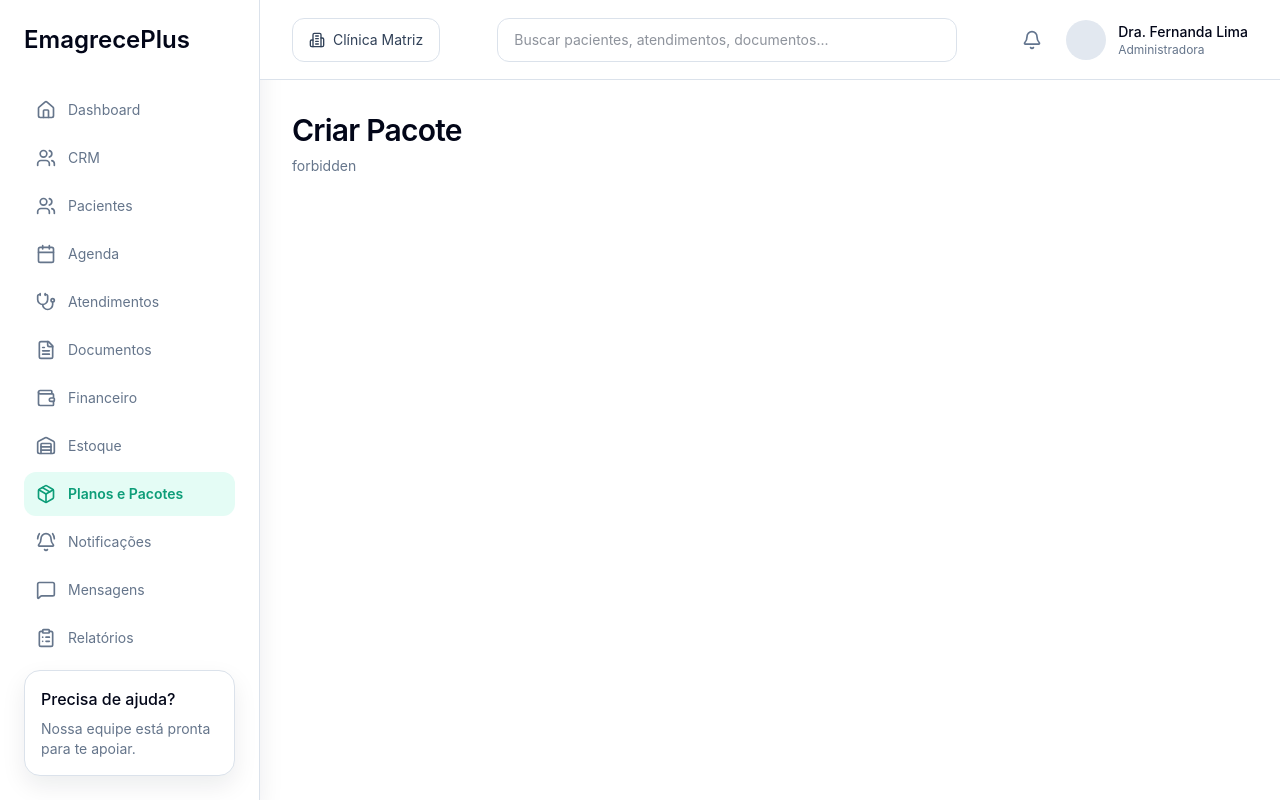
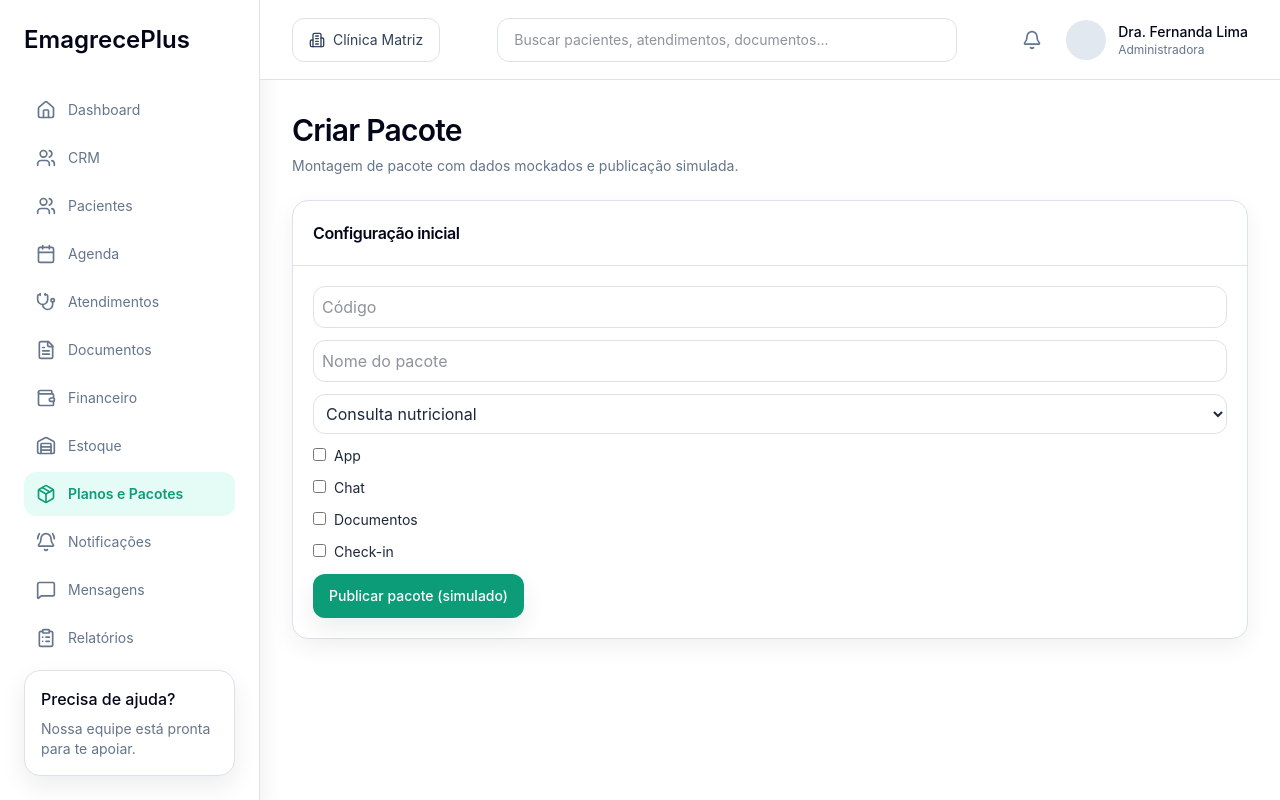
Before and after one commit to erickfroes/emagreceplus-ui-blueprint, a Next.js app: page /packages/new in a window 1280 px wide. Built offline with nearby package versions, Linux system fonts and the light colour scheme.

Commit message:
Polish medium-priority screens with explicit LEEF UI states

```diff
--- a/src/app/contracts/[contractId]/page.tsx
+++ b/src/app/contracts/[contractId]/page.tsx
@@ -3,10 +3,12 @@ import { useParams } from "next/navigation";
 import { DashboardShell } from "@/components/layout/DashboardShell";
 import { PageHeader } from "@/components/ui/PageHeader";
 import { Card, CardContent, CardHeader, CardTitle } from "@/components/ui/Card";
+import { Badge } from "@/components/ui/Badge";
 
 export default function ContractPage() {
   const params = useParams<{ contractId: string }>();
-  return <DashboardShell active="Planos e Pacotes"><PageHeader title={`Contrato do Pacote #${params.contractId}`} description="Documento contratual em estado simulado com assinatura planejada (não configurado)." />
-    <Card><CardHeader><CardTitle>Status contratual</CardTitle></CardHeader><CardContent>D4Sign: não configurado. Documento pronto para revisão jurídica antes da assinatura.</CardContent></Card>
+  return <DashboardShell active="Planos e Pacotes"><PageHeader title={`Contrato do Pacote #${params.contractId}`} description="Checklist contratual com provider D4Sign em modo não configurado." />
+    <Card className="mb-4"><CardHeader><CardTitle>Status contratual</CardTitle></CardHeader><CardContent className="space-y-2 text-sm"><p><strong>Provider:</strong> D4Sign</p><p><strong>Modo:</strong> não configurado/simulado</p><p><strong>Armazenamento:</strong> Supabase Storage privado (planejado)</p><Badge tone="warning">assinatura pendente</Badge></CardContent></Card>
+    <Card><CardHeader><CardTitle>Checklist rápido</CardTitle></CardHeader><CardContent className="space-y-2 text-sm"><p>• Revisão jurídica interna concluída</p><p>• Validação de cláusulas LGPD pendente</p><p>• Envio para assinatura digital simulado</p></CardContent></Card>
   </DashboardShell>;
 }
--- a/src/app/crm/leads/[leadId]/page.tsx
+++ b/src/app/crm/leads/[leadId]/page.tsx
@@ -1,6 +1,7 @@
 import { notFound } from "next/navigation";
 import { DashboardShell } from "@/components/layout/DashboardShell";
 import { Badge } from "@/components/ui/Badge";
+import { PageHeader } from "@/components/ui/PageHeader";
 import { Card, CardContent, CardHeader, CardTitle } from "@/components/ui/Card";
 import { crmLeads } from "@/data/mock/crm";
 
@@ -12,8 +13,7 @@ export default async function LeadDetailPage({ params }: { params: Promise<{ lea
 
   return (
     <DashboardShell active="CRM">
-      <h1 className="text-2xl font-semibold text-slate-950">Detalhe do lead</h1>
-      <p className="mb-6 mt-1 text-sm text-muted-foreground">Visão comercial e histórico de qualificação do lead.</p>
+      <PageHeader title="Detalhe do lead" description="Visão comercial, timeline e ações rápidas de qualificação." />
       <div className="grid gap-4 lg:grid-cols-3">
         <Card className="lg:col-span-2">
           <CardHeader><CardTitle>{lead.nome}</CardTitle><Badge tone="primary">{lead.stage}</Badge></CardHeader>
@@ -26,8 +26,8 @@ export default async function LeadDetailPage({ params }: { params: Promise<{ lea
           </CardContent>
         </Card>
         <Card>
-          <CardHeader><CardTitle>Tags</CardTitle></CardHeader>
-          <CardContent className="flex flex-wrap gap-2">{lead.tags.map((tag) => <Badge key={tag}>{tag}</Badge>)}</CardContent>
+          <CardHeader><CardTitle>Quick actions</CardTitle></CardHeader>
+          <CardContent className="space-y-3 text-sm"><p>Próximo contato: até 24h</p><p>Canal preferencial: WhatsApp</p><div className="flex flex-wrap gap-2">{lead.tags.map((tag) => <Badge key={tag}>{tag}</Badge>)}</div></CardContent>
         </Card>
       </div>
     </DashboardShell>
--- a/src/app/finance/payouts/page.tsx
+++ b/src/app/finance/payouts/page.tsx
@@ -1,4 +1,28 @@
 import { DashboardShell } from "@/components/layout/DashboardShell";
 import { PageHeader } from "@/components/ui/PageHeader";
 import { Card, CardContent, CardHeader, CardTitle } from "@/components/ui/Card";
-export default function PayoutsPage() { return <DashboardShell active="Financeiro"><PageHeader title="Repasses de Profissionais" description="Controle de repasses e conferências sem integração externa." /><Card><CardHeader><CardTitle>Próximos repasses</CardTitle></CardHeader><CardContent>Dr. Lucas: R$ 4.320,00 • Dra. Paula: R$ 3.860,00 • Status: aguardando confirmação.</CardContent></Card></DashboardShell>; }
+import { Badge } from "@/components/ui/Badge";
+import { resolveUiState } from "@/data/mock/ui-states";
+import { EmptyState } from "@/components/ui/EmptyState";
+import { ErrorState } from "@/components/ui/ErrorState";
+import { ForbiddenState } from "@/components/ui/ForbiddenState";
+import { LoadingState } from "@/components/ui/LoadingState";
+
+const payouts = [
+  { professional: "Dr. Lucas", amount: "R$ 4.320,00", status: "aguardando" },
+  { professional: "Dra. Paula", amount: "R$ 3.860,00", status: "conferido" },
+] as const;
+
+export default async function PayoutsPage({ searchParams }: { searchParams?: Promise<{ state?: string }> }) {
+  const params = searchParams ? await searchParams : undefined;
+  const state = resolveUiState(params?.state);
+
+  return <DashboardShell active="Financeiro"><PageHeader title="Repasses de Profissionais" description="Conferência e liberação de repasses com fluxo apenas simulado." />
+    {state === "loading" ? <LoadingState title="Carregando repasses" /> : null}
+    {state === "empty" ? <EmptyState title="Sem repasses pendentes" description="Não há repasses para o período selecionado." /> : null}
+    {state === "error" ? <ErrorState title="Falha ao carregar repasses" /> : null}
+    {state === "forbidden" ? <ForbiddenState title="Acesso negado aos repasses" /> : null}
+
+    {state === "default" ? <Card><CardHeader><CardTitle>Próximos repasses</CardTitle></CardHeader><CardContent className="space-y-3">{payouts.map((item) => <div key={item.professional} className="flex items-center justify-between rounded-2xl border border-border p-4"><div><p className="font-medium text-graphite">{item.professional}</p><p className="text-sm text-muted-foreground">Competência mensal</p></div><div className="flex items-center gap-3"><span className="font-semibold">{item.amount}</span><Badge tone={item.status === "conferido" ? "success" : "warning"}>{item.status}</Badge></div></div>)}</CardContent></Card> : null}
+  </DashboardShell>;
+}
--- a/src/app/packages/new/page.tsx
+++ b/src/app/packages/new/page.tsx
@@ -2,29 +2,38 @@ import { DashboardShell } from "@/components/layout/DashboardShell";
 import { PageHeader } from "@/components/ui/PageHeader";
 import { Card, CardContent, CardHeader, CardTitle } from "@/components/ui/Card";
 import { Button } from "@/components/ui/Button";
-import { createPackageAction } from "./actions";
-import { createClient } from "@/lib/ui-only/server";
+import { EmptyState } from "@/components/ui/EmptyState";
+import { ErrorState } from "@/components/ui/ErrorState";
+import { ForbiddenState } from "@/components/ui/ForbiddenState";
+import { LoadingState } from "@/components/ui/LoadingState";
+import { resolveUiState } from "@/data/mock/ui-states";
 
-export default async function NewPackagePage() {
-  const supabase = await createClient();
-  const { data: authData } = await supabase.auth.getUser();
-  if (!authData.user) return <DashboardShell active="Planos e Pacotes"><PageHeader title="Criar Pacote" description="forbidden" /></DashboardShell>;
+const services = [
+  { id: "srv-1", name: "Consulta nutricional" },
+  { id: "srv-2", name: "Acompanhamento mensal" },
+] as const;
 
-  const { data: servicesData, error } = await supabase.from("services").select("id,name,status").eq("status", "active");
-  const services = (servicesData ?? []) as Array<{ id: string; name: string }>;
+export default async function NewPackagePage({ searchParams }: { searchParams?: Promise<{ state?: string }> }) {
+  const params = searchParams ? await searchParams : undefined;
+  const state = resolveUiState(params?.state);
 
-  return <DashboardShell active="Planos e Pacotes"><PageHeader title="Criar Pacote" description="Criação de pacote com persistência em Supabase." />
-    <Card><CardHeader><CardTitle>Configuração inicial</CardTitle></CardHeader><CardContent>
-      {error ? <p>error: {error.message}</p> : !services?.length ? <p>empty</p> : <form action={createPackageAction} className="space-y-3">
-        <input name="code" placeholder="Código" className="border rounded p-2 w-full" required />
-        <input name="name" placeholder="Nome do pacote" className="border rounded p-2 w-full" required />
-        <select name="serviceId" className="border rounded p-2 w-full" required>{services.map((s) => <option key={s.id} value={s.id}>{s.name}</option>)}</select>
-        <label className="block"><input type="checkbox" name="appEnabled" /> App</label>
-        <label className="block"><input type="checkbox" name="chatEnabled" /> Chat</label>
-        <label className="block"><input type="checkbox" name="documentsEnabled" /> Documentos</label>
-        <label className="block"><input type="checkbox" name="checkinEnabled" /> Check-in</label>
-        <Button type="submit">Publicar pacote</Button>
-      </form>}
-    </CardContent></Card>
+  return <DashboardShell active="Planos e Pacotes"><PageHeader title="Criar Pacote" description="Montagem de pacote com dados mockados e publicação simulada." />
+    {state === "loading" ? <LoadingState title="Carregando formulário" /> : null}
+    {state === "empty" ? <EmptyState title="Sem serviços disponíveis" description="Cadastre serviços simulados para montar novos pacotes." /> : null}
+    {state === "error" ? <ErrorState title="Falha ao abrir criação de pacote" /> : null}
+    {state === "forbidden" ? <ForbiddenState title="Acesso negado para criar pacotes" /> : null}
+
+    {state === "default" ? <Card><CardHeader><CardTitle>Configuração inicial</CardTitle></CardHeader><CardContent>
+      <form className="space-y-3">
+        <input name="code" placeholder="Código" className="w-full rounded-xl border border-border p-2" required />
+        <input name="name" placeholder="Nome do pacote" className="w-full rounded-xl border border-border p-2" required />
+        <select name="serviceId" className="w-full rounded-xl border border-border p-2" required>{services.map((s) => <option key={s.id} value={s.id}>{s.name}</option>)}</select>
+        <label className="block text-sm"><input type="checkbox" name="appEnabled" className="mr-2" />App</label>
+        <label className="block text-sm"><input type="checkbox" name="chatEnabled" className="mr-2" />Chat</label>
+        <label className="block text-sm"><input type="checkbox" name="documentsEnabled" className="mr-2" />Documentos</label>
+        <label className="block text-sm"><input type="checkbox" name="checkinEnabled" className="mr-2" />Check-in</label>
+        <Button type="button">Publicar pacote (simulado)</Button>
+      </form>
+    </CardContent></Card> : null}
   </DashboardShell>;
 }
```
Also changed, not shown: src/app/finance/cash-register/page.tsx (+27 -1 lines).
